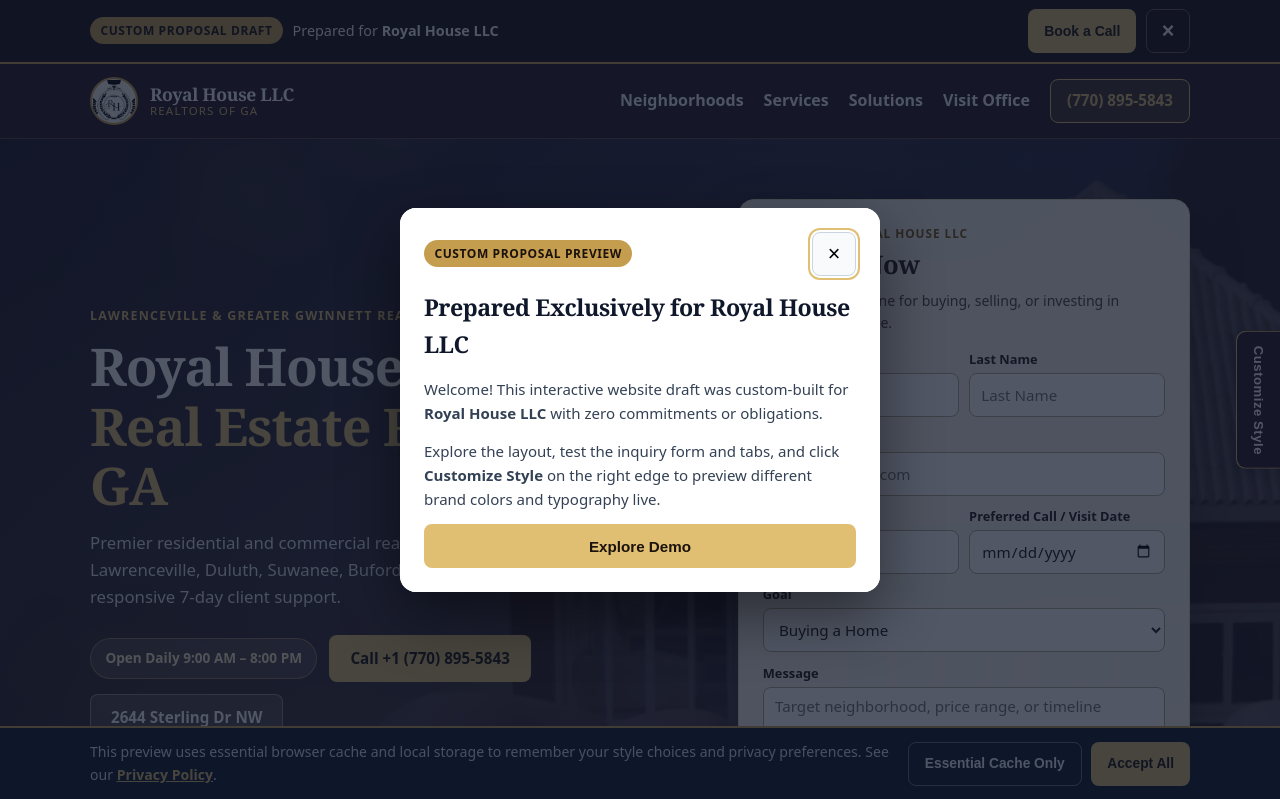
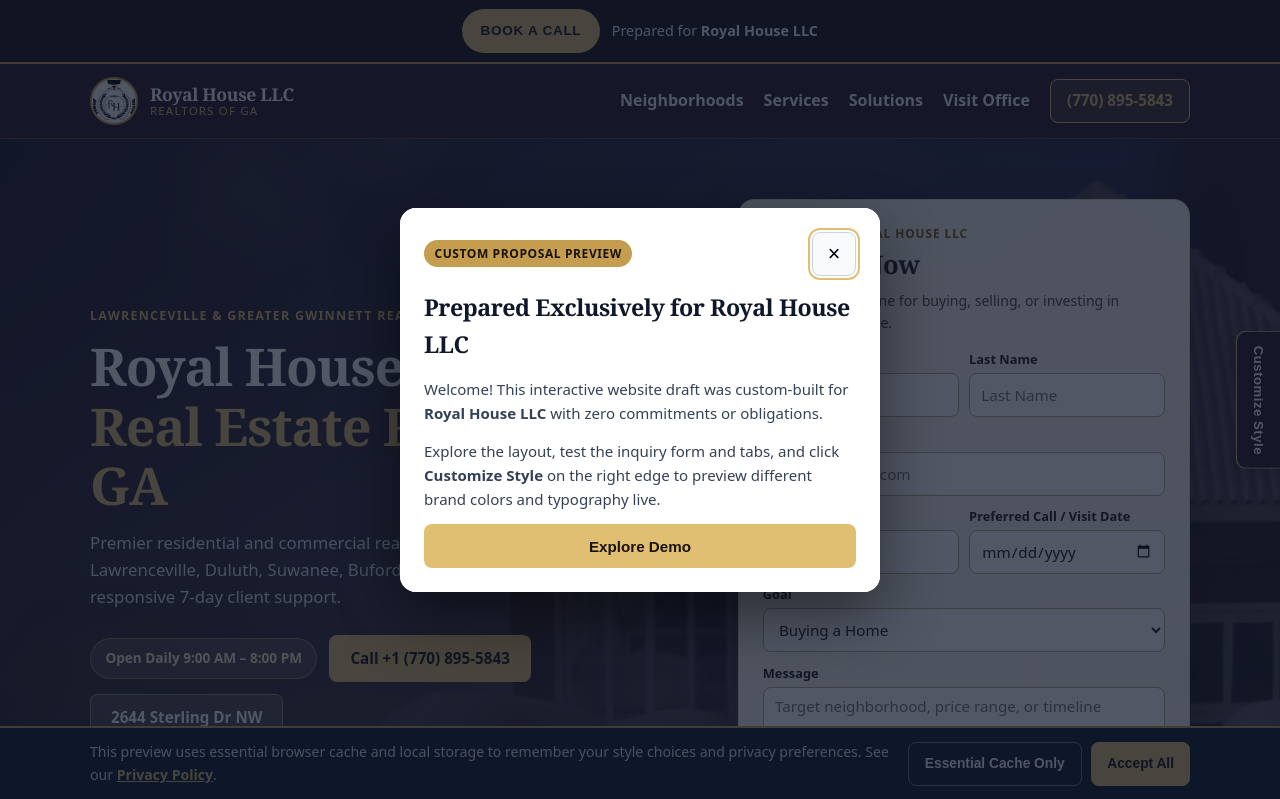
Before and after one commit to shakti2-cmd/demo-site, a plain HTML site: page clients/royal-house-llc/index.html in a window 1280 px wide. Shown: the top 799 px of the page. Drawn offline with Linux system fonts and the light colour scheme.

Commit message:
v0.42.0: center #proposalPreviewBar with Book a Call badge button and Prepared for <Client>

```diff
--- a/clients/amyfitzpatrick/styles.css
+++ b/clients/amyfitzpatrick/styles.css
@@ -24,13 +24,11 @@ body[data-preview-mode="template"] #proposalPreviewBar, #proposalPreviewBar[hidd
 
 /* Proposal Preview Bar */
 .proposal-bar { position: relative; z-index: 55; background: #101f1c; color: #f8fafc; border-bottom: 2px solid var(--seed-gold); padding: 0.55rem 0; }
-.proposal-bar-inner { display: flex; flex-wrap: wrap; align-items: center; justify-content: space-between; gap: 0.75rem; }
-.proposal-bar-meta { display: flex; flex-wrap: wrap; align-items: center; gap: 0.6rem; font-size: 0.9rem; }
+.proposal-bar-inner { display: flex; flex-wrap: wrap; align-items: center; justify-content: center; text-align: center; gap: 0.75rem; }
+.proposal-bar-meta { display: flex; flex-wrap: wrap; align-items: center; justify-content: center; text-align: center; gap: 0.75rem; font-size: 0.9rem; }
 .proposal-badge { background: var(--seed-gold); color: #101f1c; font-size: 0.75rem; font-weight: 800; text-transform: uppercase; letter-spacing: 0.05em; padding: 0.25rem 0.65rem; border-radius: 999px; }
-.proposal-bar-actions { display: flex; flex-wrap: wrap; align-items: center; gap: 0.6rem; }
-.proposal-cta, .proposal-close { min-height: 44px; display: inline-flex; align-items: center; justify-content: center; border-radius: 8px; font-size: 0.85rem; font-weight: 700; text-decoration: none; cursor: pointer; }
-.proposal-cta { background: var(--seed-gold-bright); color: #101f1c; padding: 0 1rem; border: none; }
-.proposal-close { min-width: 44px; background: transparent; color: #f8fafc; border: 1px solid #48605b; font-size: 1.35rem; }
+.proposal-badge-btn { min-height: 44px; display: inline-flex; align-items: center; justify-content: center; background: var(--seed-gold); color: #101f1c; font-size: 0.85rem; font-weight: 800; text-transform: uppercase; letter-spacing: 0.05em; padding: 0.4rem 1.15rem; border-radius: 999px; border: none; cursor: pointer; transition: filter 0.18s ease, transform 0.18s ease; }
+.proposal-badge-btn:hover { filter: brightness(1.1); transform: translateY(-1px); }
 
 /* Header */
 .site-header { position: sticky; top: 0; z-index: 40; background: rgba(250, 247, 242, 0.96); border-bottom: 1px solid var(--seed-border); backdrop-filter: blur(8px); }
--- a/clients/royal-house-llc/app.js
+++ b/clients/royal-house-llc/app.js
@@ -1,19 +1,4 @@
 (function () {
-  const proposalBar = document.getElementById("proposalPreviewBar");
-  const dismissBtn = document.getElementById("dismissProposalBar");
-  const STORAGE_KEY = "rh_proposal_bar_dismissed";
-
-  if (proposalBar && sessionStorage.getItem(STORAGE_KEY) === "1") {
-    proposalBar.hidden = true;
-  }
-
-  if (dismissBtn && proposalBar) {
-    dismissBtn.addEventListener("click", () => {
-      proposalBar.hidden = true;
-      sessionStorage.setItem(STORAGE_KEY, "1");
-    });
-  }
-
   const bookCallBtn = document.getElementById("bookCallBarBtn");
   const calendarModal = document.getElementById("calendarBookingModal");
   const closeCalendarBtn = document.getElementById("closeCalendarModalBtn");
--- a/clients/royal-house-llc/index.html
+++ b/clients/royal-house-llc/index.html
@@ -12,12 +12,8 @@
   <aside id="proposalPreviewBar" class="proposal-bar" role="region" aria-label="Proposal preview controls">
     <div class="container proposal-bar-inner">
       <div class="proposal-bar-meta">
-        <span class="proposal-badge">Custom Proposal Draft</span>
+        <button id="bookCallBarBtn" class="proposal-badge-btn" type="button">Book a Call</button>
         <span class="proposal-text">Prepared for <strong class="proposal-client-name">Royal House LLC</strong></span>
-      </div>
-      <div class="proposal-bar-actions">
-        <button id="bookCallBarBtn" class="proposal-cta" type="button">Book a Call</button>
-        <button id="dismissProposalBar" class="proposal-close" type="button" aria-label="Dismiss proposal preview bar">&times;</button>
       </div>
     </div>
   </aside>
--- a/clients/royal-house-llc/styles.css
+++ b/clients/royal-house-llc/styles.css
@@ -80,7 +80,8 @@ body[data-preview-mode="template"] #proposalPreviewBar,
   display: flex;
   flex-wrap: wrap;
   align-items: center;
-  justify-content: space-between;
+  justify-content: center;
+  text-align: center;
   gap: 0.75rem;
 }
 
@@ -88,7 +89,9 @@ body[data-preview-mode="template"] #proposalPreviewBar,
   display: flex;
   flex-wrap: wrap;
   align-items: center;
-  gap: 0.6rem;
+  justify-content: center;
+  text-align: center;
+  gap: 0.75rem;
   font-size: 0.9rem;
 }
 
@@ -103,38 +106,27 @@ body[data-preview-mode="template"] #proposalPreviewBar,
   border-radius: 999px;
 }
 
-.proposal-bar-actions {
-  display: flex;
-  flex-wrap: wrap;
-  align-items: center;
-  gap: 0.6rem;
-}
-
-.proposal-cta, .proposal-close {
+.proposal-badge-btn {
   min-height: 44px;
   display: inline-flex;
   align-items: center;
   justify-content: center;
-  border-radius: 8px;
-  font-size: 0.875rem;
-  font-weight: 700;
-  text-decoration: none;
+  background: var(--seed-gold-bright);
+  color: #1a120b;
+  font-size: 0.85rem;
+  font-weight: 800;
+  text-transform: uppercase;
+  letter-spacing: 0.05em;
+  padding: 0.4rem 1.15rem;
+  border-radius: 999px;
+  border: none;
   cursor: pointer;
+  transition: filter 0.18s ease, transform 0.18s ease;
 }
 
-.proposal-cta {
-  background: var(--seed-gold-bright);
-  color: #1a120b;
-  padding: 0 1rem;
-  border: none;
-}
-
-.proposal-close {
-  min-width: 44px;
-  background: transparent;
-  color: #f8fafc;
-  border: 1px solid #6b5666;
-  font-size: 1.35rem;
+.proposal-badge-btn:hover {
+  filter: brightness(1.09);
+  transform: translateY(-1px);
 }
 
 /* Sticky Header */
--- a/templates/dental/styles.css
+++ b/templates/dental/styles.css
@@ -56,7 +56,8 @@ body[data-preview-mode="template"] #proposalPreviewBar,
   display: flex;
   flex-wrap: wrap;
   align-items: center;
-  justify-content: space-between;
+  justify-content: center;
+  text-align: center;
   gap: 0.75rem;
 }
 
@@ -64,7 +65,9 @@ body[data-preview-mode="template"] #proposalPreviewBar,
   display: flex;
   flex-wrap: wrap;
   align-items: center;
-  gap: 0.6rem;
+  justify-content: center;
+  text-align: center;
+  gap: 0.75rem;
   font-size: 0.9rem;
 }
 
@@ -79,38 +82,27 @@ body[data-preview-mode="template"] #proposalPreviewBar,
   border-radius: 999px;
 }
 
-.proposal-bar-actions {
-  display: flex;
-  flex-wrap: wrap;
-  align-items: center;
-  gap: 0.6rem;
-}
-
-.proposal-cta, .proposal-close {
+.proposal-badge-btn {
   min-height: 44px;
   display: inline-flex;
   align-items: center;
   justify-content: center;
-  border-radius: 8px;
-  font-size: 0.875rem;
-  font-weight: 600;
-  text-decoration: none;
+  background: #14b8a6;
+  color: #042f2e;
+  font-size: 0.85rem;
+  font-weight: 800;
+  text-transform: uppercase;
+  letter-spacing: 0.05em;
+  padding: 0.4rem 1.15rem;
+  border-radius: 999px;
+  border: none;
   cursor: pointer;
+  transition: filter 0.18s ease, transform 0.18s ease;
 }
 
-.proposal-cta {
-  background: #14b8a6;
-  color: #042f2e;
-  padding: 0 1rem;
-  border: none;
-}
-
-.proposal-close {
-  min-width: 44px;
-  background: transparent;
-  color: #f8fafc;
-  border: 1px solid #475569;
-  font-size: 1.35rem;
+.proposal-badge-btn:hover {
+  filter: brightness(1.1);
+  transform: translateY(-1px);
 }
 
 /* Header & Navigation */
--- a/templates/home-services/styles.css
+++ b/templates/home-services/styles.css
@@ -56,7 +56,8 @@ body[data-preview-mode="template"] #proposalPreviewBar,
   display: flex;
   flex-wrap: wrap;
   align-items: center;
-  justify-content: space-between;
+  justify-content: center;
+  text-align: center;
   gap: 0.75rem;
 }
 
@@ -64,7 +65,9 @@ body[data-preview-mode="template"] #proposalPreviewBar,
   display: flex;
   flex-wrap: wrap;
   align-items: center;
-  gap: 0.6rem;
+  justify-content: center;
+  text-align: center;
+  gap: 0.75rem;
   font-size: 0.9rem;
 }
 
@@ -78,38 +81,27 @@ body[data-preview-mode="template"] #proposalPreviewBar,
   border-radius: 999px;
 }
 
-.proposal-bar-actions {
-  display: flex;
-  flex-wrap: wrap;
-  align-items: center;
-  gap: 0.6rem;
-}
-
-.proposal-cta, .proposal-close {
+.proposal-badge-btn {
   min-height: 44px;
   display: inline-flex;
   align-items: center;
   justify-content: center;
-  border-radius: 8px;
-  font-size: 0.875rem;
-  font-weight: 700;
-  text-decoration: none;
+  background: var(--amber);
+  color: #0f172a;
+  font-size: 0.85rem;
+  font-weight: 800;
+  text-transform: uppercase;
+  letter-spacing: 0.05em;
+  padding: 0.4rem 1.15rem;
+  border-radius: 999px;
+  border: none;
   cursor: pointer;
+  transition: filter 0.18s ease, transform 0.18s ease;
 }
 
-.proposal-cta {
-  background: var(--amber);
-  color: #0f172a;
-  padding: 0 1rem;
-  border: none;
-}
-
-.proposal-close {
-  min-width: 44px;
-  background: transparent;
-  color: #f8fafc;
-  border: 1px solid #475569;
-  font-size: 1.35rem;
+.proposal-badge-btn:hover {
+  filter: brightness(1.09);
+  transform: translateY(-1px);
 }
 
 /* Dispatch Strip */
--- a/templates/law-accounting/styles.css
+++ b/templates/law-accounting/styles.css
@@ -57,7 +57,8 @@ body[data-preview-mode="template"] #proposalPreviewBar,
   display: flex;
   flex-wrap: wrap;
   align-items: center;
-  justify-content: space-between;
+  justify-content: center;
+  text-align: center;
   gap: 0.75rem;
 }
 
@@ -65,7 +66,9 @@ body[data-preview-mode="template"] #proposalPreviewBar,
   display: flex;
   flex-wrap: wrap;
   align-items: center;
-  gap: 0.6rem;
+  justify-content: center;
+  text-align: center;
+  gap: 0.75rem;
   font-size: 0.9rem;
 }
 
@@ -79,38 +82,27 @@ body[data-preview-mode="template"] #proposalPreviewBar,
   border-radius: 999px;
 }
 
-.proposal-bar-actions {
-  display: flex;
-  flex-wrap: wrap;
-  align-items: center;
-  gap: 0.6rem;
-}
-
-.proposal-cta, .proposal-close {
+.proposal-badge-btn {
   min-height: 44px;
   display: inline-flex;
   align-items: center;
   justify-content: center;
-  border-radius: 8px;
-  font-size: 0.875rem;
-  font-weight: 700;
-  text-decoration: none;
+  background: var(--gold-soft);
+  color: #0a1929;
+  font-size: 0.85rem;
+  font-weight: 800;
+  text-transform: uppercase;
+  letter-spacing: 0.05em;
+  padding: 0.4rem 1.15rem;
+  border-radius: 999px;
+  border: none;
   cursor: pointer;
+  transition: filter 0.18s ease, transform 0.18s ease;
 }
 
-.proposal-cta {
-  background: var(--gold-soft);
-  color: #0a1929;
-  padding: 0 1rem;
-  border: none;
-}
-
-.proposal-close {
-  min-width: 44px;
-  background: transparent;
-  color: #f8fafc;
-  border: 1px solid #486581;
-  font-size: 1.35rem;
+.proposal-badge-btn:hover {
+  filter: brightness(1.09);
+  transform: translateY(-1px);
 }
 
 /* Header */
```
Also changed, not shown: clients/amyfitzpatrick/app.js (+1 -12 lines), clients/amyfitzpatrick/index.html (+1 -5 lines), templates/dental/app.js (+0 -15 lines), templates/dental/index.html (+1 -5 lines), templates/home-services/app.js (+0 -15 lines), templates/home-services/index.html (+1 -5 lines), templates/law-accounting/app.js (+0 -15 lines), templates/law-accounting/index.html (+1 -5 lines).
